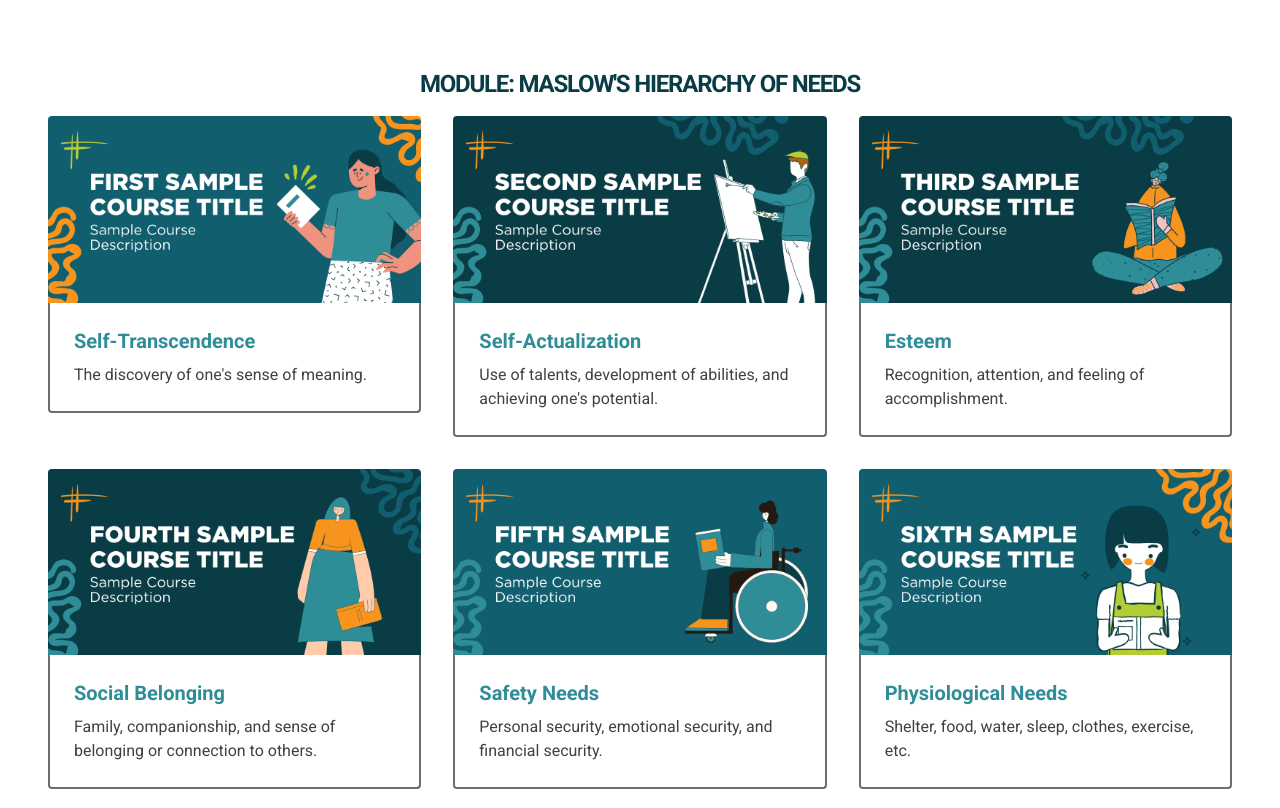
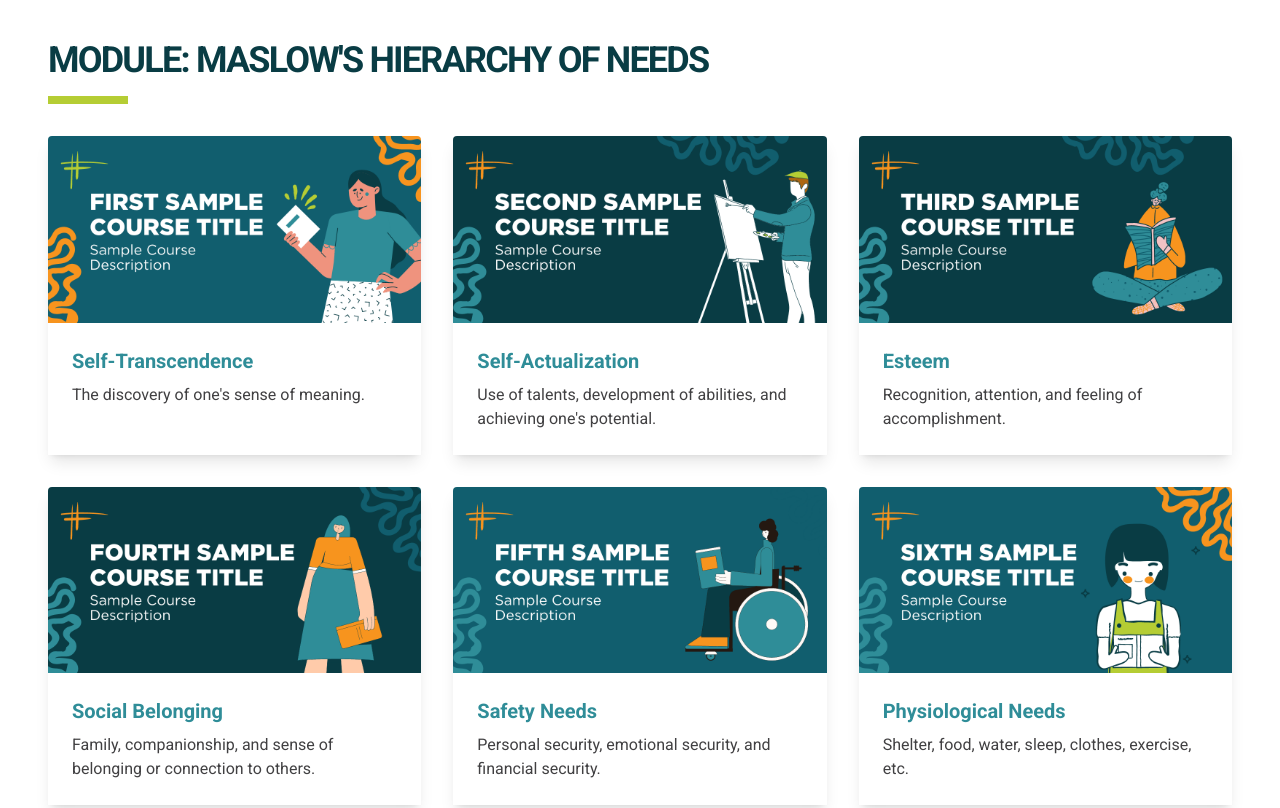
Before and after one commit to robroplol/michigan-virtual-preinterview, a website: page interview-project.html in a window 1280 px wide. Shown: the part 1000-1808 px from the top of the page. Drawn offline with Linux system fonts and the light colour scheme; a web font is replaced by a local one.

Commit message:
heading style changes

```diff
--- a/interview-project.html
+++ b/interview-project.html
@@ -25,7 +25,7 @@
         </h1>
         <hr class="border-4 border-green w-20 mb-6 mx-auto md:mx-0" />
         <p
-          class="text-xl text-white text-center md:text-left font-body font-extralight md:w-2/3 lg:w-1/2"
+          class="text-xl text-white text-center md:text-left font-body font-extralight md:w-2/3"
         >
           Welcome to Reaching Your Potential through Self-Advocacy! In this
           course, you will understand how self-advocacy increases your
@@ -84,18 +84,21 @@
         </div>
         <div class="md:p-8">
           <h2
-            class="text-center text-2xl md:text-4xl text-deep-teal tracking-tighter font-bold uppercase"
+            class="text-2xl md:text-4xl text-deep-teal tracking-tighter font-bold uppercase px-4 mb-4"
           >
             Module: Maslow's Hierarchy of Needs
           </h2>
+          <hr class="border-4 border-green w-20 mb-4 md:mx-4" />
           <div
             class="grid grid-cols-1 md:grid-cols-2 lg:grid-cols-3 auto-rows-max gap-y-8 gap-x-8 p-4"
           >
-            <div class="">
-              <img src="images/1.png" class="w-full rounded-t" />
-              <div
-                class="p-6 rounded-b border-x-2 border-b-2 border-light-gray"
-              >
+            <div class="shadow-lg">
+              <img
+                src="images/1.png"
+                class="w-full rounded-t"
+                alt="Self-Transcendence Course Banner"
+              />
+              <div class="p-6 rounded-b">
                 <h5 class="text-xl text-light-teal font-bold mb-2">
                   Self-Transcendence
                 </h5>
@@ -104,11 +107,13 @@
                 </p>
               </div>
             </div>
-            <div class="">
-              <img src="images/2.png" class="w-full rounded-t" />
-              <div
-                class="p-6 border-x-2 border-b-2 border-light-gray rounded-b"
-              >
+            <div class="shadow-lg">
+              <img
+                src="images/2.png"
+                class="w-full rounded-t"
+                alt="Self-Actualization Course Banner"
+              />
+              <div class="p-6 rounded-b">
                 <h5 class="text-xl text-light-teal font-bold mb-2">
                   Self-Actualization
                 </h5>
@@ -118,22 +123,26 @@
                 </p>
               </div>
             </div>
-            <div class="">
-              <img src="images/3.png" class="w-full rounded-t" />
-              <div
-                class="p-6 border-x-2 border-b-2 border-light-gray rounded-b"
-              >
+            <div class="shadow-lg">
+              <img
+                src="images/3.png"
+                class="w-full rounded-t"
+                alt="Esteem Course Banner"
+              />
+              <div class="p-6 rounded-b">
                 <h5 class="text-xl text-light-teal font-bold mb-2">Esteem</h5>
                 <p class="text-dark-gray">
                   Recognition, attention, and feeling of accomplishment.
                 </p>
               </div>
             </div>
-            <div class="">
-              <img src="images/4.png" class="w-full rounded-t" />
-              <div
-                class="p-6 border-x-2 border-b-2 border-light-gray rounded-b"
-              >
+            <div class="shadow-lg">
+              <img
+                src="images/4.png"
+                class="w-full rounded-t"
+                alt="Social Belonging Course Banner"
+              />
+              <div class="p-6 rounded-b">
                 <h5 class="text-xl text-light-teal font-bold mb-2">
                   Social Belonging
                 </h5>
@@ -143,11 +152,13 @@
                 </p>
               </div>
             </div>
-            <div class="">
-              <img src="images/5.png" class="w-full rounded-t" />
-              <div
-                class="p-6 border-x-2 border-b-2 border-light-gray rounded-b"
-              >
+            <div class="shadow-lg">
+              <img
+                src="images/5.png"
+                class="w-full rounded-t"
+                alt="Safety Needs Course Banner"
+              />
+              <div class="p-6 rounded-b">
                 <h5 class="text-xl text-light-teal font-bold mb-2">
                   Safety Needs
                 </h5>
@@ -156,11 +167,13 @@
                 </p>
               </div>
             </div>
-            <div class="">
-              <img src="images/6.png" class="w-full rounded-t" />
-              <div
-                class="p-6 border-x-2 border-b-2 border-light-gray rounded-b"
-              >
+            <div class="shadow-lg">
+              <img
+                src="images/6.png"
+                class="w-full rounded-t"
+                alt="Physiological Needs Course Banner"
+              />
+              <div class="p-6 rounded-b">
                 <h5 class="text-xl text-light-teal font-bold mb-2">
                   Physiological Needs
                 </h5>
@@ -172,7 +185,7 @@
           </div>
         </div>
         <div class="flex justify-center py-12 px-1 md:px-8">
-          <table class="table-fixed border-2 border-deep-teal">
+          <table class="table-fixed border-2 border-deep-teal shadow-lg">
             <caption class="text-2xl text-dark-teal font-bold mb-2">
               Maslow's Hierarchy of Needs
             </caption>
```
Also changed, not shown: dist/output.css.
